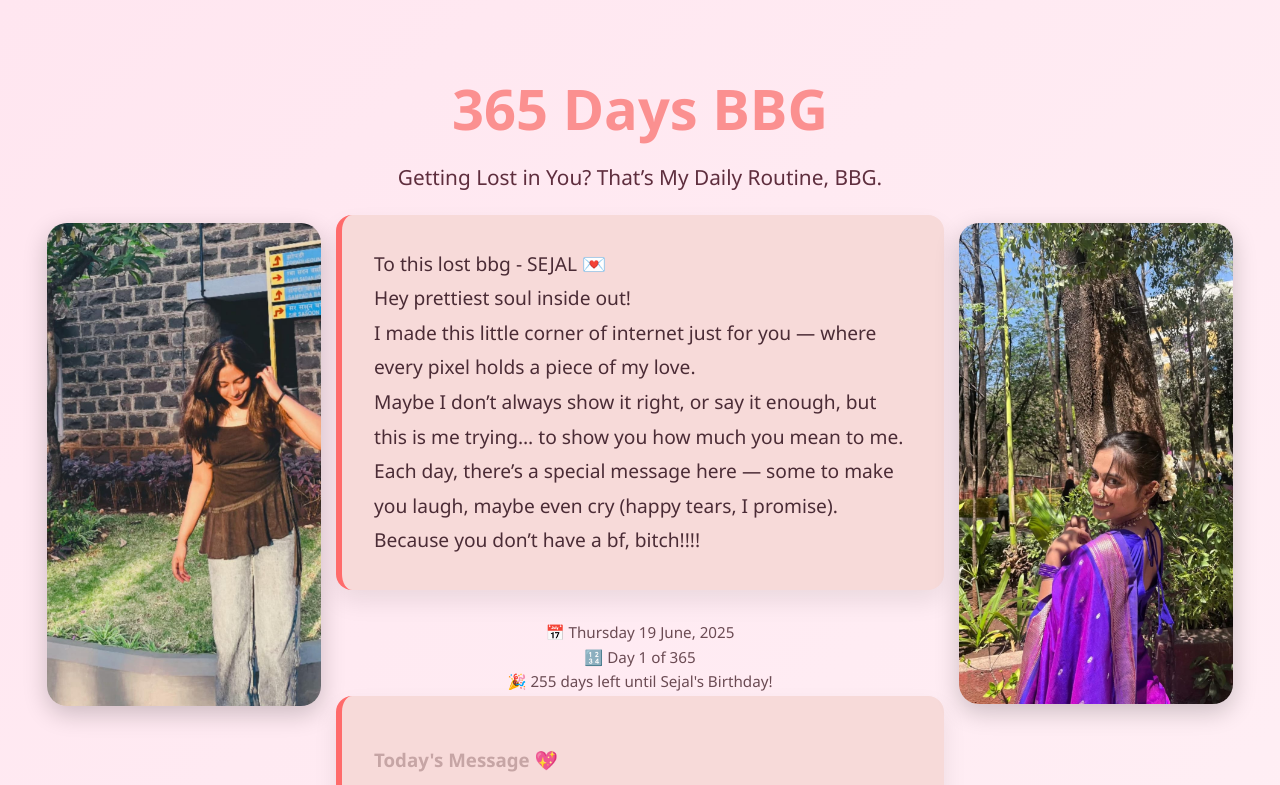
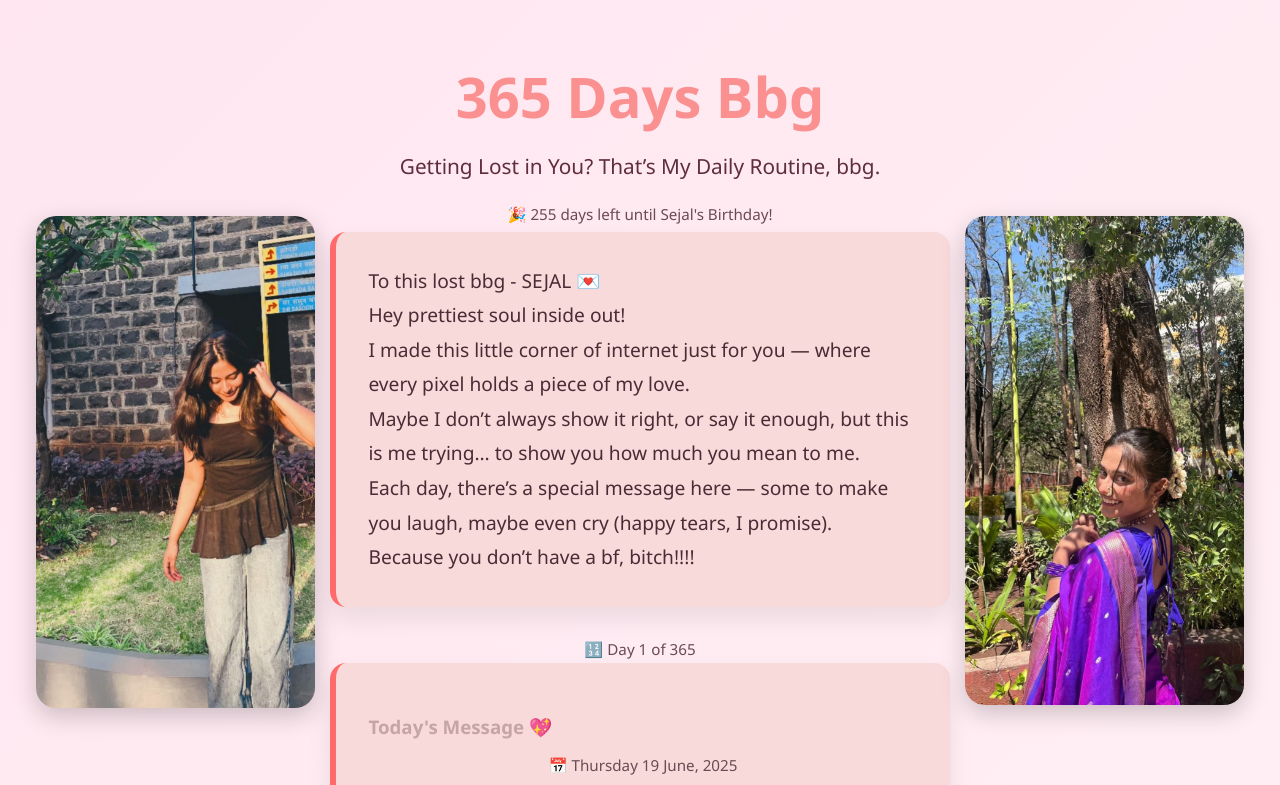
Before and after one commit to juie-ing/365-days-bbg, a React (Create React App) app: page / in a window 1280 px wide. Shown: the top 785 px of the page. Built offline with nearby package versions, Linux system fonts and the light colour scheme.

Commit message:
🚫 Remove leftover style.css import (final fix)

```diff
--- a/src/App.tsx
+++ b/src/App.tsx
@@ -13,7 +13,7 @@ const GlobalStyle = createGlobalStyle`
 `;
 
 const AppContainer = styled.div`
-  padding: 2rem;
+  padding: 1.3rem;
 `;
 
 const Title = styled.h1`
@@ -33,19 +33,22 @@ const Tagline = styled.h2`
 
 const ContentRow = styled.div`
   display: flex;
-  margin-top: 1.5rem;
+  margin-top: 0.5rem;  // reduced margin
   justify-content: space-between;
   align-items: flex-start;
   flex-wrap: wrap;
 `;
+
 
 const SideColumn = styled.div`
   flex: 1;
   display: flex;
   justify-content: center;
   align-items: flex-start;
-  margin-top: 0.5rem;
+  padding-top: 0;         // remove any internal spacing
+  margin-top: -1rem;      // pull it closer to top
 `;
+
 
 const CenterColumn = styled.div`
   flex: 2;
@@ -163,8 +166,9 @@ function App() {
     <>
       <GlobalStyle />
       <AppContainer>
-        <Title>365 Days BBG</Title>
-        <Tagline>Getting Lost in You? That’s My Daily Routine, BBG.</Tagline>
+        <Title>365 Days Bbg</Title>
+        <Tagline>Getting Lost in You? That’s My Daily Routine, bbg.</Tagline>
+        {!isBirthday && <DateText>{birthdayCountdown}</DateText>}
 
         <ContentRow>
           <SideColumn>
@@ -175,13 +179,11 @@ function App() {
             <Card>
               <Message>{messages[0]}</Message>
             </Card>
-
-            <DateText>📅 {formattedDate}</DateText>
             <DateText>{dayCountText}</DateText>
-            {!isBirthday && <DateText>{birthdayCountdown}</DateText>}
 
             <Card>
               <h3 style={{ color: '#C6A5A5', marginBottom: '1rem' }}>Today's Message 💖</h3>
+              <DateText>📅 {formattedDate}</DateText>
               <Message>{dailyMessage}</Message>
             </Card>
           </CenterColumn>
```
